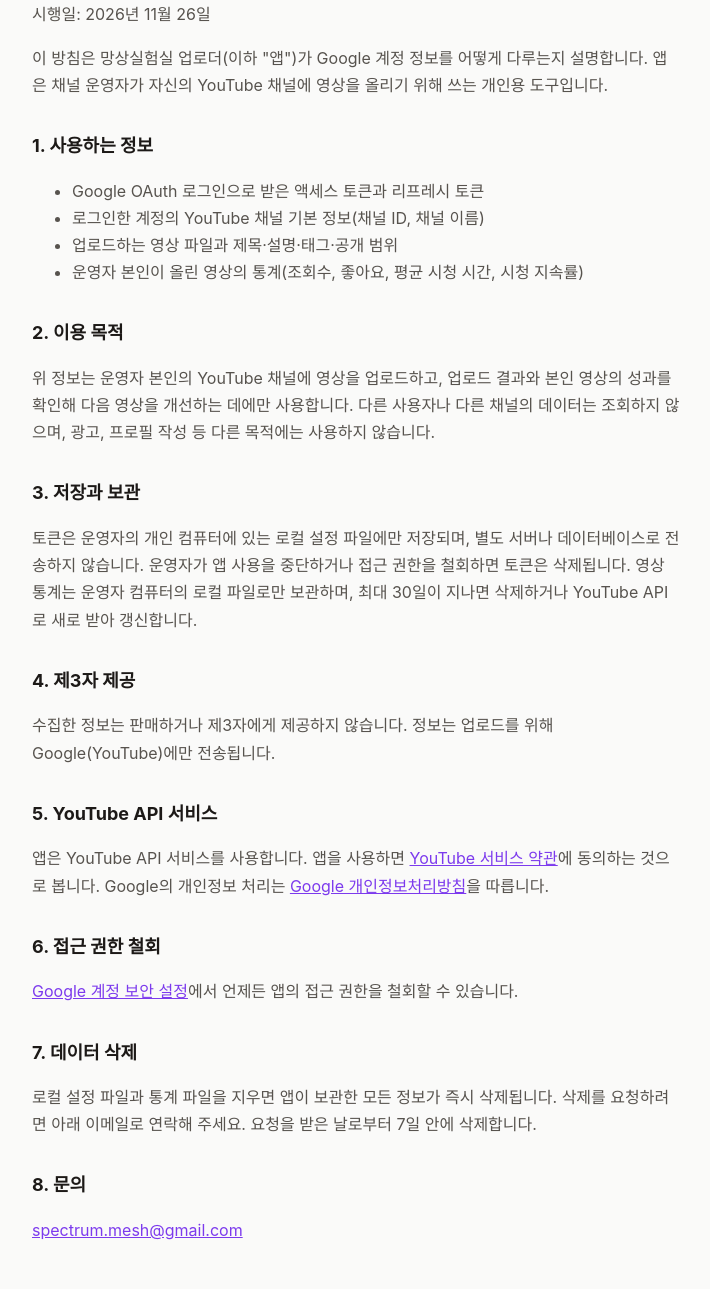
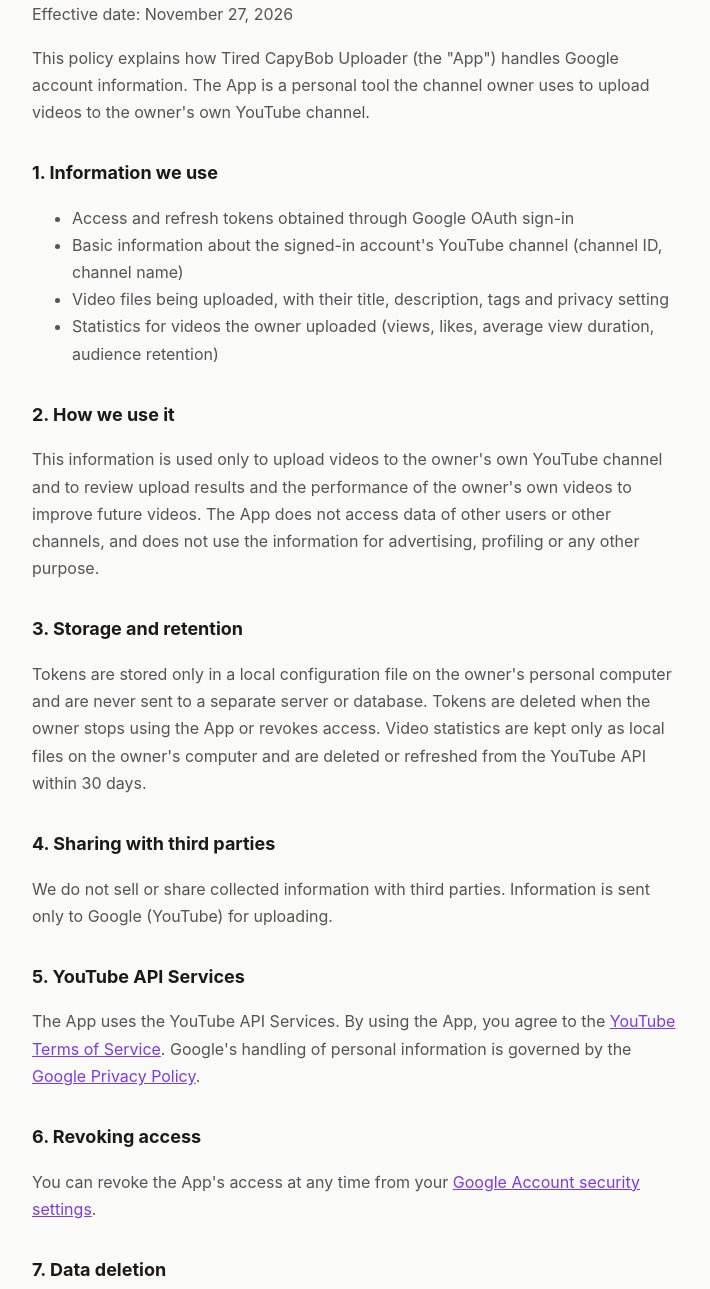
Before and after one commit to NaKyouTae/shorts, a plain HTML site: page docs/privacy.html in a window 1280 px wide. Shown: the part 99-1388 px from the top of the page, without its empty margins (284-994 px from the left). Drawn offline with Linux system fonts and the light colour scheme.

Commit message:
docs: 채널명 Tired CapyBob 으로 변경, 정책 페이지 영어로 전환
Co-Authored-By: Claude Opus 5.5 <noreply@anthropic.com>

```diff
--- a/docs/privacy.html
+++ b/docs/privacy.html
@@ -1,48 +1,48 @@
 <!doctype html>
-<html lang="ko">
+<html lang="en">
 <head>
 <meta charset="utf-8">
 <meta name="viewport" content="width=device-width, initial-scale=1">
-<title>개인정보처리방침 · 망상실험실</title>
+<title>Privacy Policy · Tired CapyBob</title>
 <link rel="stylesheet" href="style.css">
 </head>
 <body>
 <main>
-  <h1>개인정보처리방침</h1>
-  <p>시행일: 2026년 11월 26일</p>
+  <h1>Privacy Policy</h1>
+  <p>Effective date: November 27, 2026</p>
 
-  <p>이 방침은 망상실험실 업로더(이하 "앱")가 Google 계정 정보를 어떻게 다루는지 설명합니다. 앱은 채널 운영자가 자신의 YouTube 채널에 영상을 올리기 위해 쓰는 개인용 도구입니다.</p>
+  <p>This policy explains how Tired CapyBob Uploader (the "App") handles Google account information. The App is a personal tool the channel owner uses to upload videos to the owner's own YouTube channel.</p>
 
-  <h2>1. 사용하는 정보</h2>
+  <h2>1. Information we use</h2>
   <ul>
-    <li>Google OAuth 로그인으로 받은 액세스 토큰과 리프레시 토큰</li>
-    <li>로그인한 계정의 YouTube 채널 기본 정보(채널 ID, 채널 이름)</li>
-    <li>업로드하는 영상 파일과 제목·설명·태그·공개 범위</li>
-    <li>운영자 본인이 올린 영상의 통계(조회수, 좋아요, 평균 시청 시간, 시청 지속률)</li>
+    <li>Access and refresh tokens obtained through Google OAuth sign-in</li>
+    <li>Basic information about the signed-in account's YouTube channel (channel ID, channel name)</li>
+    <li>Video files being uploaded, with their title, description, tags and privacy setting</li>
+    <li>Statistics for videos the owner uploaded (views, likes, average view duration, audience retention)</li>
   </ul>
 
-  <h2>2. 이용 목적</h2>
-  <p>위 정보는 운영자 본인의 YouTube 채널에 영상을 업로드하고, 업로드 결과와 본인 영상의 성과를 확인해 다음 영상을 개선하는 데에만 사용합니다. 다른 사용자나 다른 채널의 데이터는 조회하지 않으며, 광고, 프로필 작성 등 다른 목적에는 사용하지 않습니다.</p>
+  <h2>2. How we use it</h2>
+  <p>This information is used only to upload videos to the owner's own YouTube channel and to review upload results and the performance of the owner's own videos to improve future videos. The App does not access data of other users or other channels, and does not use the information for advertising, profiling or any other purpose.</p>
 
-  <h2>3. 저장과 보관</h2>
-  <p>토큰은 운영자의 개인 컴퓨터에 있는 로컬 설정 파일에만 저장되며, 별도 서버나 데이터베이스로 전송하지 않습니다. 운영자가 앱 사용을 중단하거나 접근 권한을 철회하면 토큰은 삭제됩니다. 영상 통계는 운영자 컴퓨터의 로컬 파일로만 보관하며, 최대 30일이 지나면 삭제하거나 YouTube API로 새로 받아 갱신합니다.</p>
+  <h2>3. Storage and retention</h2>
+  <p>Tokens are stored only in a local configuration file on the owner's personal computer and are never sent to a separate server or database. Tokens are deleted when the owner stops using the App or revokes access. Video statistics are kept only as local files on the owner's computer and are deleted or refreshed from the YouTube API within 30 days.</p>
 
-  <h2>4. 제3자 제공</h2>
-  <p>수집한 정보는 판매하거나 제3자에게 제공하지 않습니다. 정보는 업로드를 위해 Google(YouTube)에만 전송됩니다.</p>
+  <h2>4. Sharing with third parties</h2>
+  <p>We do not sell or share collected information with third parties. Information is sent only to Google (YouTube) for uploading.</p>
 
-  <h2>5. YouTube API 서비스</h2>
-  <p>앱은 YouTube API 서비스를 사용합니다. 앱을 사용하면 <a href="https://www.youtube.com/t/terms">YouTube 서비스 약관</a>에 동의하는 것으로 봅니다. Google의 개인정보 처리는 <a href="https://policies.google.com/privacy">Google 개인정보처리방침</a>을 따릅니다.</p>
+  <h2>5. YouTube API Services</h2>
+  <p>The App uses the YouTube API Services. By using the App, you agree to the <a href="https://www.youtube.com/t/terms">YouTube Terms of Service</a>. Google's handling of personal information is governed by the <a href="https://policies.google.com/privacy">Google Privacy Policy</a>.</p>
 
-  <h2>6. 접근 권한 철회</h2>
-  <p><a href="https://myaccount.google.com/permissions">Google 계정 보안 설정</a>에서 언제든 앱의 접근 권한을 철회할 수 있습니다.</p>
+  <h2>6. Revoking access</h2>
+  <p>You can revoke the App's access at any time from your <a href="https://myaccount.google.com/permissions">Google Account security settings</a>.</p>
 
-  <h2>7. 데이터 삭제</h2>
-  <p>로컬 설정 파일과 통계 파일을 지우면 앱이 보관한 모든 정보가 즉시 삭제됩니다. 삭제를 요청하려면 아래 이메일로 연락해 주세요. 요청을 받은 날로부터 7일 안에 삭제합니다.</p>
+  <h2>7. Data deletion</h2>
+  <p>Deleting the local configuration and statistics files immediately removes all information kept by the App. To request deletion, contact the email below. We will delete the data within 7 days of receiving the request.</p>
 
-  <h2>8. 문의</h2>
+  <h2>8. Contact</h2>
   <p><a href="mailto:spectrum.mesh@gmail.com">spectrum.mesh@gmail.com</a></p>
 
-  <footer><a href="./">홈</a> · <a href="terms.html">서비스 약관</a></footer>
+  <footer><a href="./">Home</a> · <a href="terms.html">Terms of Service</a></footer>
 </main>
 </body>
 </html>
```
Also changed, not shown: docs/index.html (+9 -9 lines), docs/terms.html (+21 -21 lines).
